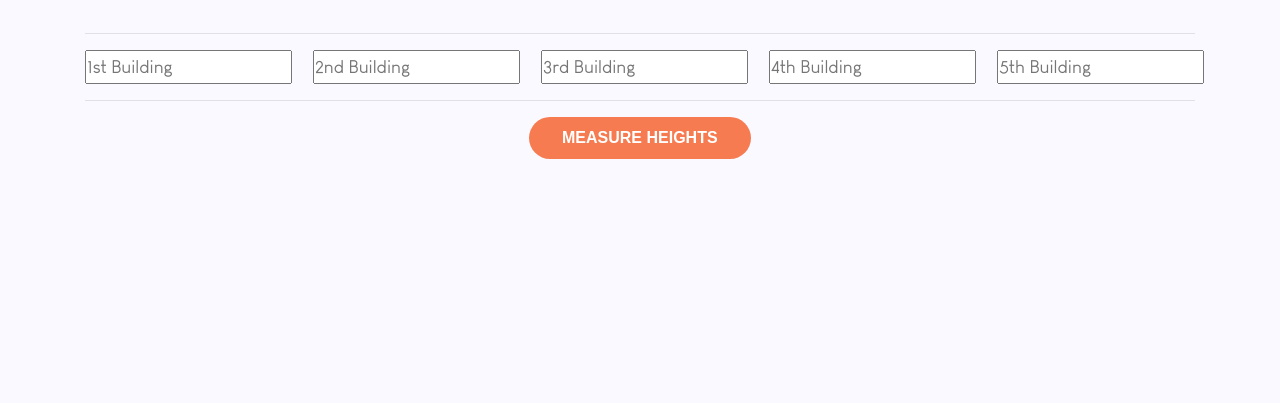
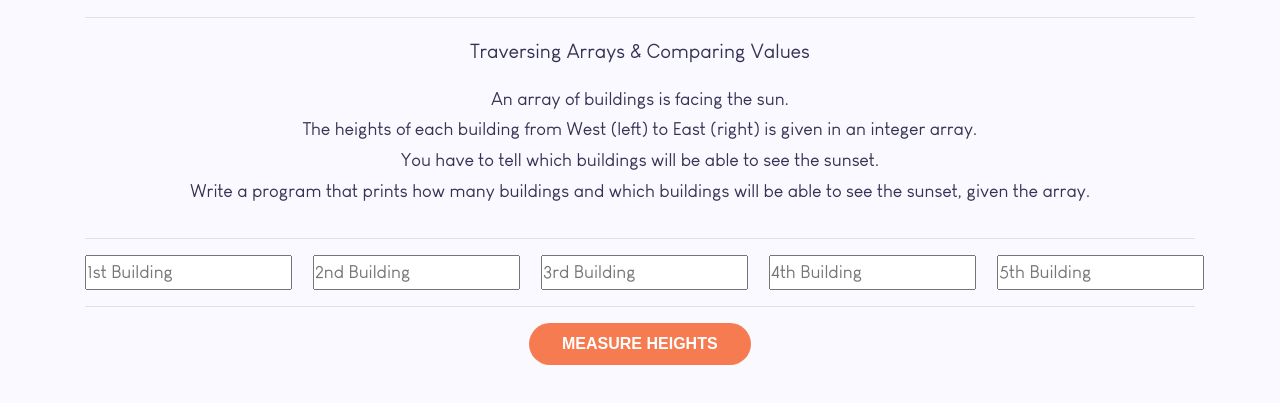
Before and after one commit to helloshyann/SunsetHillsMiniSite, a plain HTML site: page Solve.html in a window 1280 px wide. Shown: the part 157-560 px from the top of the page. Drawn offline with nearby package versions, Linux system fonts and the light colour scheme; a web font is replaced by a local one.

Commit message:
Update Solve.html

```diff
--- a/Solve.html
+++ b/Solve.html
@@ -63,6 +63,14 @@
         <div class="row">
             <div class="col text-center">
                 <h1 class="mt-5">Sunset 🌇 Hills</h1>
+                <hr />
+                <p class="lead">Traversing Arrays &amp; Comparing Values</p>
+                <ul class="list-unstyled">
+                    <li>An array of buildings is facing the sun.</li>
+                    <li>The heights of each building from West (left) to East (right) is given in an integer array.</li>
+                    <li>You have to tell which buildings will be able to see the sunset.</li>
+                    <li>Write a program that prints how many buildings and which buildings will be able to see the sunset, given the array.</li>
+                </ul>
             </div>
         </div>
 
```
